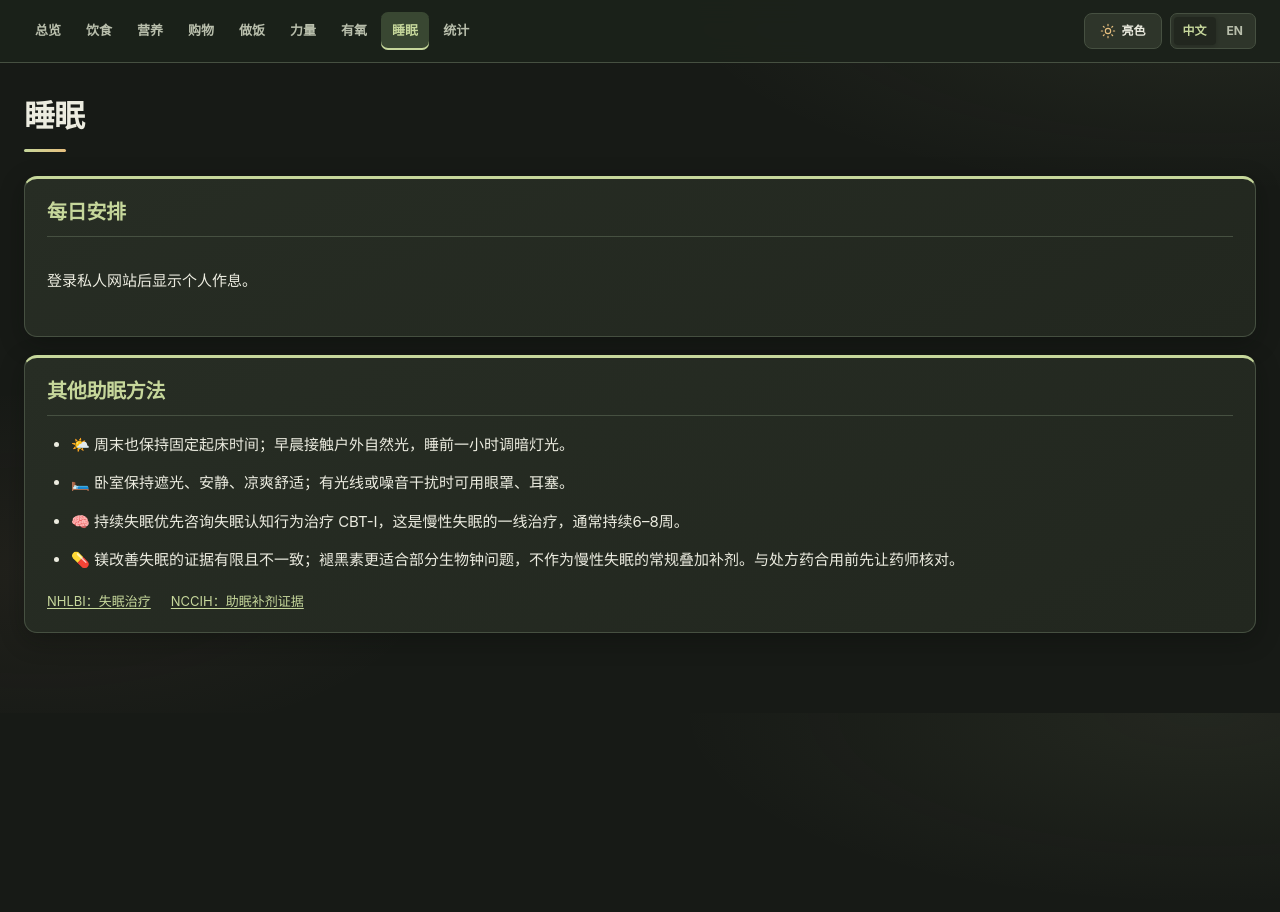
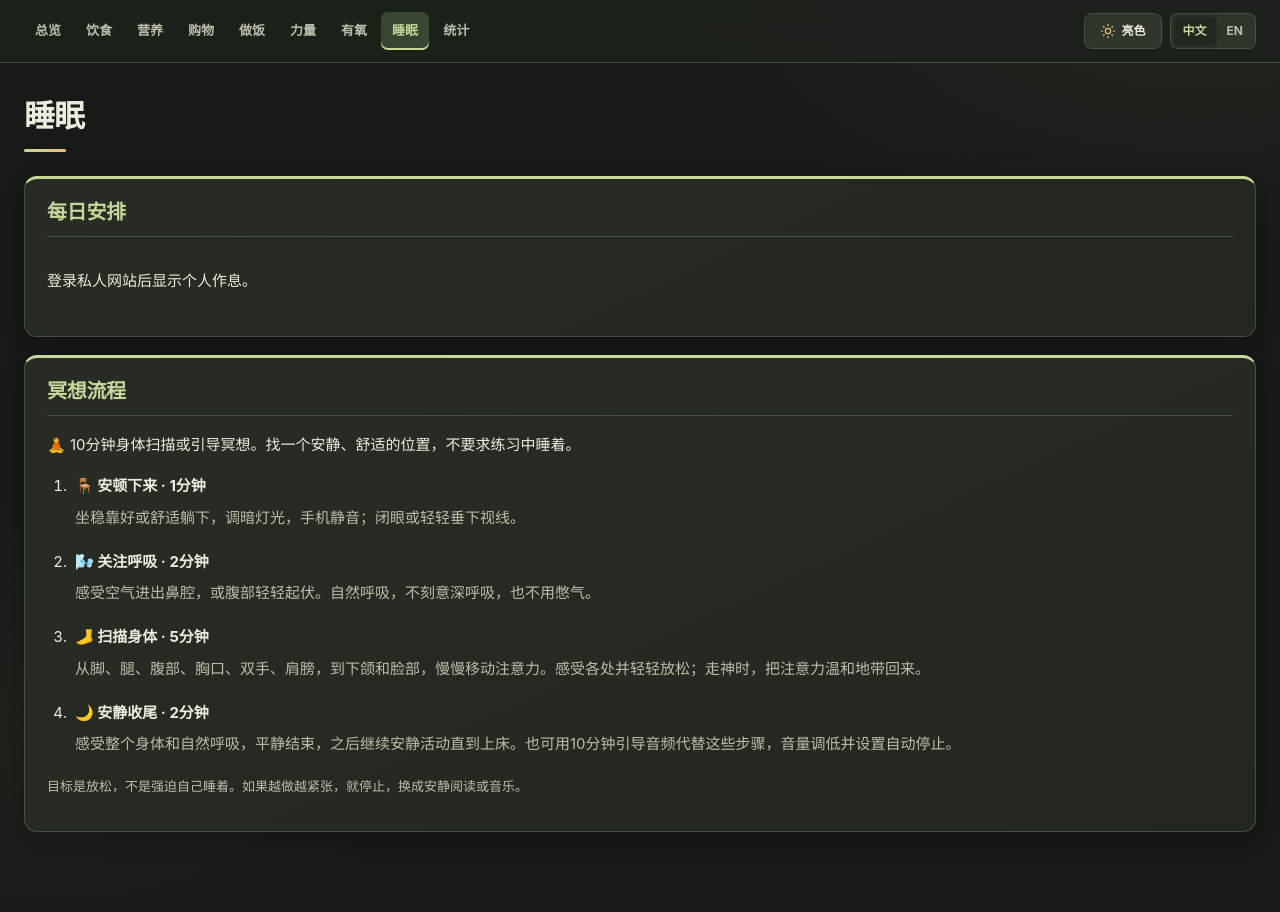
Before and after one commit to yunhaixiang/fitness, a Jekyll site: the page built from sleep.html, in a window 1280 px wide. Built offline with Jekyll 4.4.1, drawn with Linux system fonts in a browser that asks for light colours.

Commit message:
Replace sleep advice cards with a meditation routine

```diff
--- a/assets/site.css
+++ b/assets/site.css
@@ -824,3 +824,5 @@ html[lang="en"] .nutrient-tier-line{grid-template-columns:72px minmax(0,1fr)}
 .sleep-advice li{margin:0 0 12px}
 .sleep-sources{display:flex;flex-wrap:wrap;gap:10px 20px;font-size:13px;margin-top:18px}
 @media(max-width:560px){.sleep-summary{gap:10px}.sleep-summary strong{font-size:21px}.sleep-timeline li{grid-template-columns:75px minmax(0,1fr);gap:12px}}
+
+.meditation-steps li{padding-left:4px;margin-bottom:18px}.meditation-steps p{margin:5px 0 0;color:var(--muted)}
--- a/assets/sleep.js
+++ b/assets/sleep.js
@@ -35,15 +35,4 @@
     row.append(node('span', event.time, 'sleep-time'), details);
     timeline.append(row);
   }
-  if (plan.medicationNotes?.length) {
-    document.getElementById('sleep-medications').hidden = false;
-    const notes = document.getElementById('sleep-medication-notes');
-    for (const note of plan.medicationNotes) notes.append(node('li', label(note)));
-    for (const source of plan.sources || []) {
-      if (!source.url?.startsWith('https://')) continue;
-      const link = node('a', label(source));
-      link.href = source.url;
-      document.getElementById('sleep-medication-sources').append(link);
-    }
-  }
 })();
--- a/sleep.html
+++ b/sleep.html
@@ -12,21 +12,16 @@ sleep: true
     <ol id="sleep-timeline" class="sleep-timeline"></ol>
     <noscript>请启用 JavaScript 查看个人睡眠计划。</noscript>
   </section>
-  <section id="sleep-medications" class="content-section-card" hidden>
-    <h2 data-en="Medication Notes">用药说明</h2>
-    <p data-en="This records your existing prescription schedule. Dose changes require your prescriber.">这里记录现有处方安排；剂量调整由开药医生决定。</p>
-    <ul id="sleep-medication-notes" class="sleep-advice"></ul>
-    <div id="sleep-medication-sources" class="sleep-sources"></div>
-  </section>
-  <section class="content-section-card">
-    <h2 data-en="What Else Helps">其他助眠方法</h2>
-    <ul class="sleep-advice">
-      <li data-en="🌤️ Keep a consistent wake time, including weekends. Get outdoor daylight in the morning and dim lights during the last hour before bed.">🌤️ 周末也保持固定起床时间；早晨接触户外自然光，睡前一小时调暗灯光。</li>
-      <li data-en="🛏️ Keep the bedroom dark, quiet and comfortably cool. An eye mask or earplugs may help if light or noise is a problem.">🛏️ 卧室保持遮光、安静、凉爽舒适；有光线或噪音干扰时可用眼罩、耳塞。</li>
-      <li data-en="🧠 For persistent insomnia, prioritize CBT-I with a clinician or qualified therapist. It is a first-line treatment, usually over 6–8 weeks.">🧠 持续失眠优先咨询失眠认知行为治疗 CBT-I，这是慢性失眠的一线治疗，通常持续6–8周。</li>
-      <li data-en="💊 Magnesium has limited and inconsistent evidence for insomnia. Melatonin is more relevant to some body-clock problems; it is not a routine add-on for chronic insomnia. Check with a pharmacist before combining sleep supplements with prescription treatment.">💊 镁改善失眠的证据有限且不一致；褪黑素更适合部分生物钟问题，不作为慢性失眠的常规叠加补剂。与处方药合用前先让药师核对。</li>
-    </ul>
-    <div class="sleep-sources"><a href="https://www.nhlbi.nih.gov/health/insomnia/treatment" data-en="NHLBI: Insomnia Treatment">NHLBI：失眠治疗</a><a href="https://www.nccih.nih.gov/health/sleep-disorders-and-complementary-health-approaches" data-en="NCCIH: Sleep Supplements">NCCIH：助眠补剂证据</a></div>
+  <section class="content-section-card" aria-labelledby="meditation-title">
+    <h2 id="meditation-title" data-en="Meditation Routine">冥想流程</h2>
+    <p data-en="🧘 10 minutes of body scanning or guided meditation. Use a quiet, comfortable place; there is no need to fall asleep during the exercise.">🧘 10分钟身体扫描或引导冥想。找一个安静、舒适的位置，不要求练习中睡着。</p>
+    <ol class="sleep-advice meditation-steps">
+      <li><strong data-en="Settle In · 1 Minute">🪑 安顿下来 · 1分钟</strong><p data-en="Sit with support or lie comfortably. Dim the lights, put your phone on silent, and close your eyes or soften your gaze.">坐稳靠好或舒适躺下，调暗灯光，手机静音；闭眼或轻轻垂下视线。</p></li>
+      <li><strong data-en="Notice Your Breathing · 2 Minutes">🌬️ 关注呼吸 · 2分钟</strong><p data-en="Notice the air entering and leaving, or your abdomen rising and falling. Breathe naturally without forcing deep breaths or holding your breath.">感受空气进出鼻腔，或腹部轻轻起伏。自然呼吸，不刻意深呼吸，也不用憋气。</p></li>
+      <li><strong data-en="Scan Your Body · 5 Minutes">🦶 扫描身体 · 5分钟</strong><p data-en="Move your attention slowly from feet to legs, abdomen, chest, hands, shoulders, jaw and face. Notice each area and let it soften. When your mind wanders, gently return to the area you were noticing.">从脚、腿、腹部、胸口、双手、肩膀，到下颌和脸部，慢慢移动注意力。感受各处并轻轻放松；走神时，把注意力温和地带回来。</p></li>
+      <li><strong data-en="Rest and Finish · 2 Minutes">🌙 安静收尾 · 2分钟</strong><p data-en="Notice your whole body and natural breathing. Finish gently, then continue quiet activities until bedtime. A guided recording can replace these steps; use low volume and automatic stop.">感受整个身体和自然呼吸，平静结束，之后继续安静活动直到上床。也可用10分钟引导音频代替这些步骤，音量调低并设置自动停止。</p></li>
+    </ol>
+    <p class="sleep-caption" data-en="The aim is relaxation, not forcing sleep. If the practice makes you more tense, stop and choose quiet reading or music instead.">目标是放松，不是强迫自己睡着。如果越做越紧张，就停止，换成安静阅读或音乐。</p>
   </section>
 </div>
 <script type="application/json" id="sleep-plan">{}</script>
```
